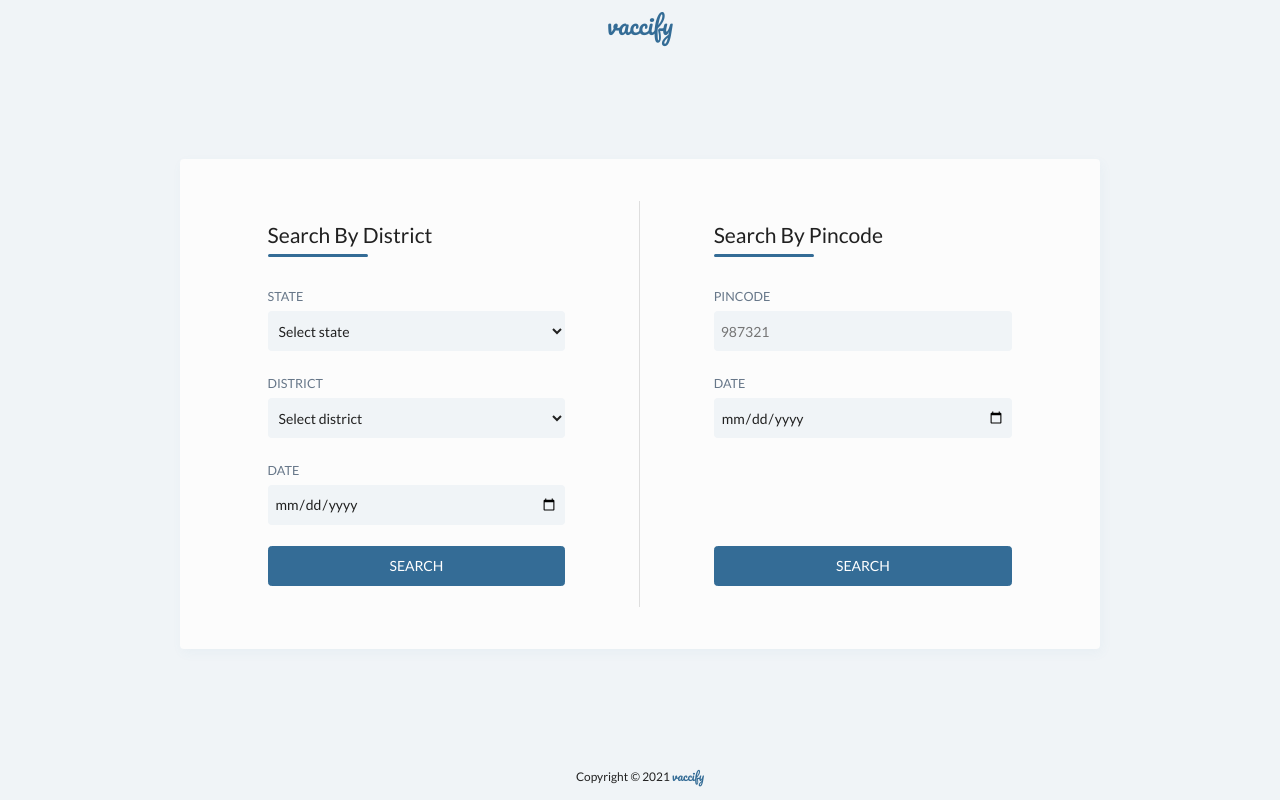
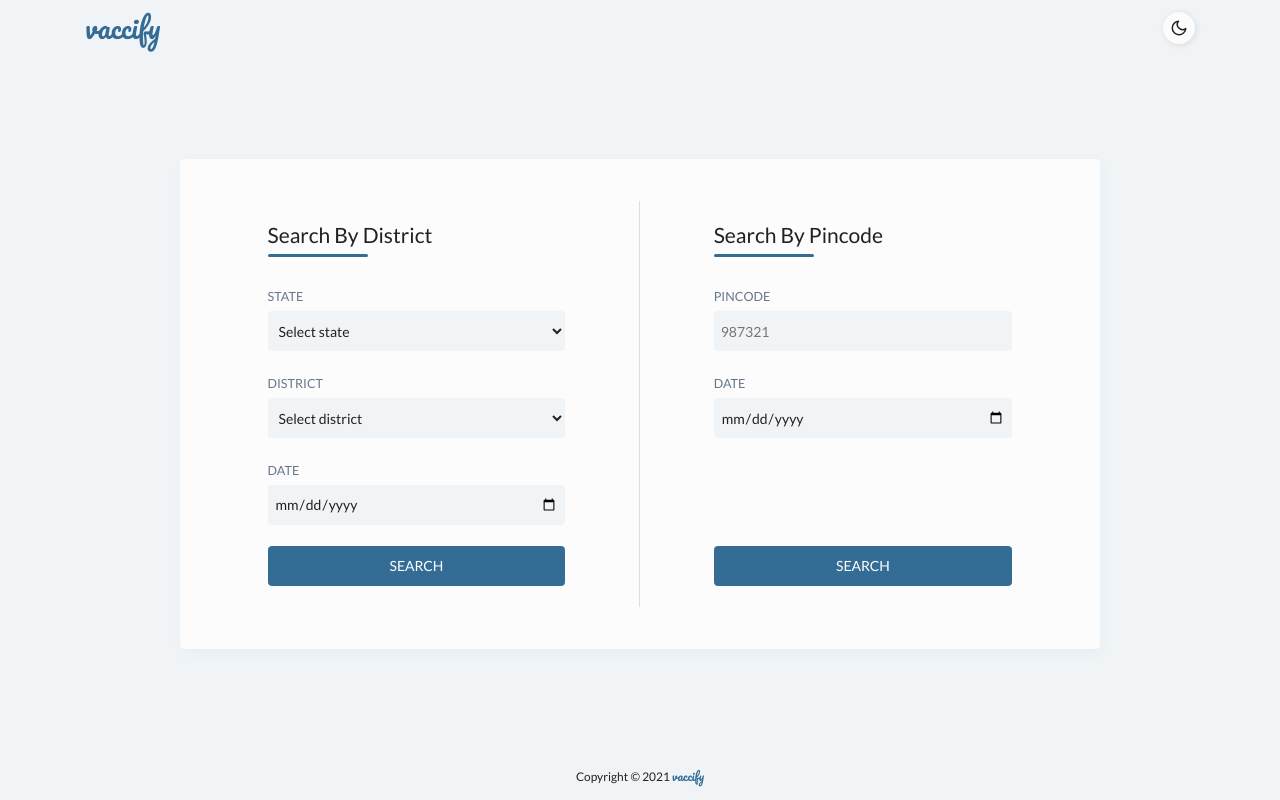
Before and after one commit to rishabh-327/vaccify, a React (Create React App) app: page / in a window 1280 px wide. Built offline with nearby package versions, Linux system fonts and the light colour scheme.

Commit message:
Added theme switcher.

```diff
--- a/package.json
+++ b/package.json
@@ -16,6 +16,7 @@
     "react": "^17.0.2",
     "react-bootstrap": "^1.6.1",
     "react-dom": "^17.0.2",
+    "react-feather": "^2.0.9",
     "react-scripts": "4.0.3",
     "web-vitals": "^1.0.1"
   },
--- a/src/components/AppHeader/AppHeader.module.scss
+++ b/src/components/AppHeader/AppHeader.module.scss
@@ -1,4 +1,5 @@
 @import '../../styles/variables.scss';
+
 .appHeader {
   height: 56px;
   position: absolute;
@@ -8,7 +9,43 @@
 
   .appTitle {
     font-size: 2rem;
-    text-align: center;
     margin: 0;
   }
 }
+button.themeSwitcher {
+  border: none;
+  border-radius: 50px;
+  padding: 0.5rem;
+  display: flex;
+  justify-content: center;
+  align-items: center;
+  transition: all 0.15s ease-in;
+  background-color: transparent;
+
+  &:hover {
+    background-color: #dedede;
+  }
+}
+
+:global(.light) {
+  button.themeSwitcher {
+    color: $textColor;
+    background-color: $sheetColor;
+    box-shadow: 1px 1px 6px rgba(0, 0, 0, 0.1);
+
+    &:hover {
+      background-color: #dedede;
+    }
+  }
+}
+:global(.dark) {
+  button.themeSwitcher {
+    color: $darkTextColor;
+    background-color: $darkSheetColor;
+    box-shadow: 1px 1px 6px rgb(0, 0, 0);
+
+    &:hover {
+      background-color: #4e4e4e;
+    }
+  }
+}
--- a/src/components/AppHeader/index.jsx
+++ b/src/components/AppHeader/index.jsx
@@ -1,14 +1,37 @@
+import { useState } from 'react'
 import { Col, Container, Row } from 'react-bootstrap'
+import { Sun, Moon } from 'react-feather'
 import classNames from 'classnames'
 import styles from './AppHeader.module.scss'
 
+const body = document.querySelector('body')
+
 const AppHeader = () => {
+  const [darkMode, setDarkMode] = useState(false)
+
+  function toggleThemeHandler() {
+    body.classList.toggle('dark')
+    body.classList.toggle('light')
+
+    setDarkMode(!darkMode)
+  }
+
   return (
-    <header className={classNames(styles['appHeader'], 'app-title')}>
+    <header className={classNames(styles['appHeader'])}>
       <Container className="h-100">
-        <Row className="h-100 align-items-center">
-          <Col className="text-center">
-            <h3 className={styles['app-title']}>vaccify</h3>
+        <Row className="h-100 align-items-center justify-content-between">
+          <Col>
+            <h3 className={classNames(styles.appTitle, 'app-title')}>
+              vaccify
+            </h3>
+          </Col>
+          <Col className="flex-grow-0">
+            <button
+              className={styles.themeSwitcher}
+              onClick={toggleThemeHandler}
+            >
+              {darkMode ? <Sun size="18" /> : <Moon size="18" />}
+            </button>
           </Col>
         </Row>
       </Container>
```
Also changed, not shown: 1 other file (tests, documents, lock files or other folders).
